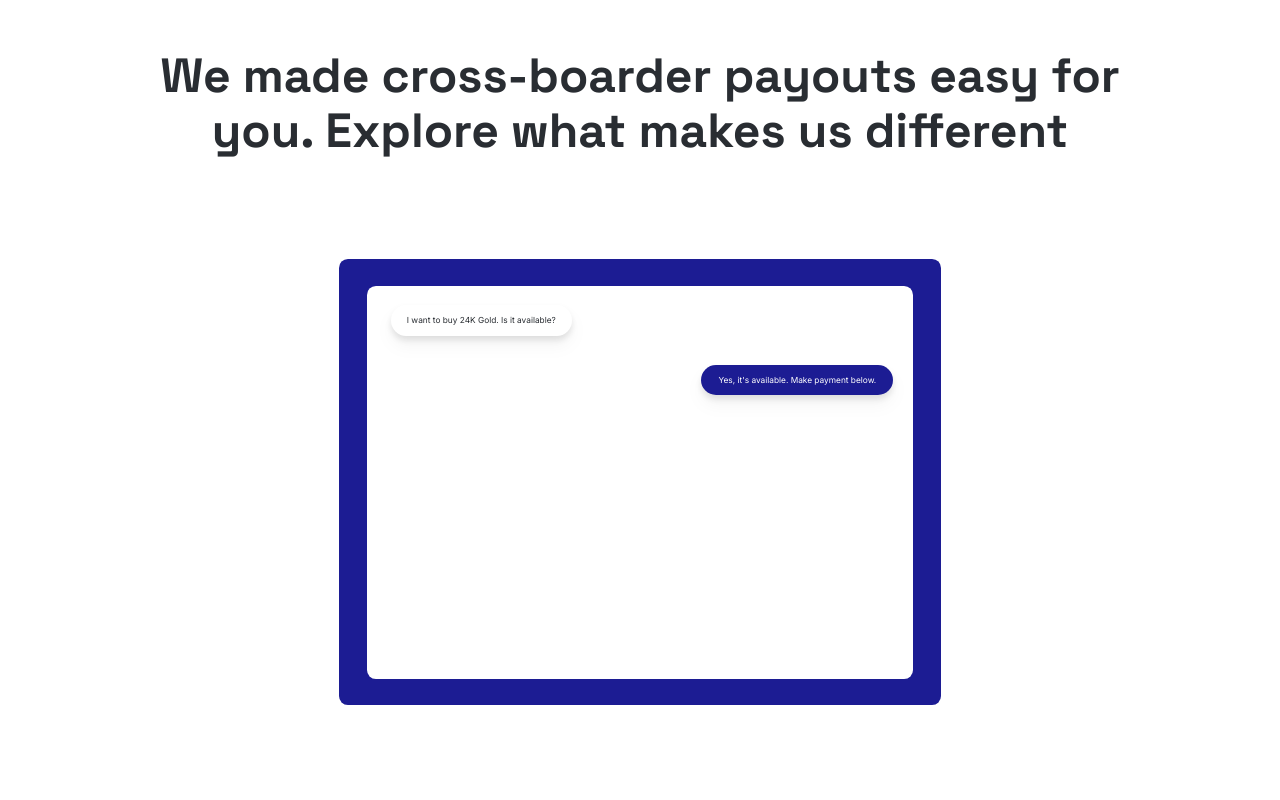
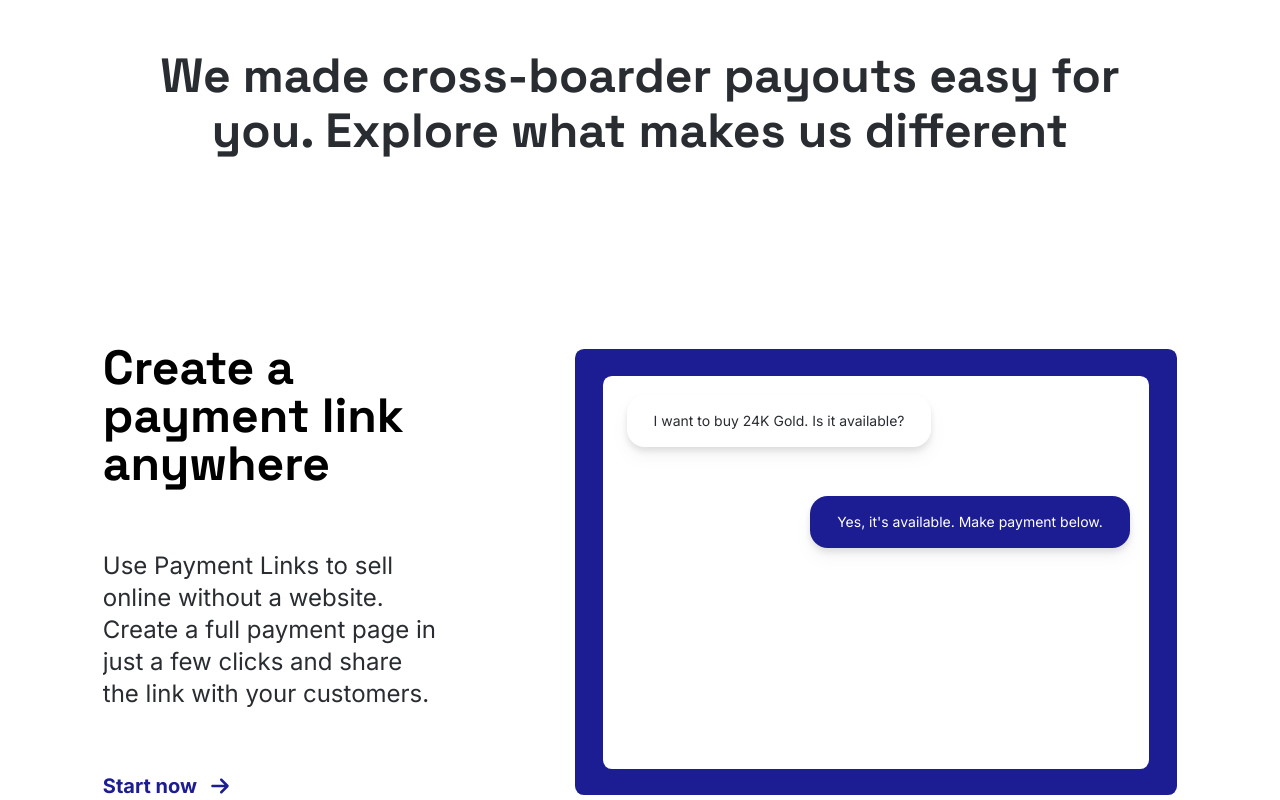
Before and after one commit to Mister-ecks/paydeal, a Next.js app: page / in a window 1280 px wide. Shown: the part 1635-2435 px from the top of the page. Before the commit the page ends 2340 px from the top, so only its background shows below. Built offline with nearby package versions, Linux system fonts and the light colour scheme.

Commit message:
added animations to payment section

```diff
--- a/src/app/globals.css
+++ b/src/app/globals.css
@@ -5,6 +5,17 @@
 @tailwind utilities;
 
 
-:root {
-    --animate-delay: 0.5s
+.image-delay {
+    --animate-delay: 1s
 }
+
+.white-text {
+    --animate-delay: 5s
+}
+.blue-text{
+    --animate-delay: 10s
+}
+
+.product {
+    --animate-duration: 4s
+}
--- a/src/components/Main/Figures/index.tsx
+++ b/src/components/Main/Figures/index.tsx
@@ -1,4 +1,7 @@
-import React from 'react'
+'use client'
+import React, { useEffect } from "react";
+import { useInView } from "react-intersection-observer";
+import "animate.css";
 
 interface FiguresProps {
     heading: string;
@@ -6,11 +9,13 @@ interface FiguresProps {
 }
 
 const Figures: React.FC<FiguresProps> = ({heading, desc}) => {
+  const { ref: mainMetricRef, inView: mainMetricInView } = useInView({triggerOnce: true});
+  useEffect(() => {}, []);
   return (
     <div>
-        <div className='mx-auto'>
-            <h1 className='py-2 md:py-6 text-center font-bold font-space text-[#892CDC] text-2xl md:text-[5.25rem] mx-[0.5rem] '>{heading}</h1>
-            <p className='text-xs text-center font-normal text-[#292D32] pt-[0.25rem] md:text-2xl md:pt-[1.25rem]'>{desc}</p>
+        <div className='mx-auto' ref={mainMetricRef}>
+            <h1 className={`py-2 md:py-6 text-center font-bold font-space text-[#892CDC] text-2xl md:text-[5.25rem] mx-[0.5rem] ${mainMetricInView ? "animate__animated animate__fadeInDown" : ''}`}>{heading}</h1>
+            <p className={`text-xs text-center font-normal text-[#292D32]  pt-[0.25rem] md:text-2xl md:pt-[1.25rem] ${mainMetricInView ? "animate__animated animate__fadeInDown" : ''}`}>{desc}</p>
         </div>
     </div>
   )
--- a/src/components/Main/Metrics/index.tsx
+++ b/src/components/Main/Metrics/index.tsx
@@ -1,20 +1,23 @@
-import React from "react";
 import Figures from "../Figures";
 
 const Metrics = () => {
+
+
   return (
+
     <div>
-      <section className="pt-[5rem] ">
-        <h1 className="font-space text-[#292D32] font-medium text-2xl text-center md:text-5xl md:font-bold">
+      <section className="pt-[5rem]">
+        <h1 className={`font-space text-[#292D32] font-medium text-2xl text-center md:text-5xl md:font-bold`}>
           High performance metrics
         </h1>
+
         <p className="text-sm text-center text-[#292D32] mt-[0.625rem] font-normal md:font-medium md:text-2xl md:mt-[1.313rem]">Get the best cross-boarder payment from us</p>
 
         {/* Cards */}
         <div className="mt-[2.5rem] md:mt-[3rem] items-center flex justify-between md:mx-[14.125rem] mx-[1.5rem]">
             <Figures heading="$150B" desc="Trading volume"/>
-            <Figures heading="500K+" desc="Successful transactions"/>
-            <Figures heading="98%" desc="Success rates"/>
+            <Figures  heading="500K+" desc="Successful transactions"/>
+            <Figures  heading="98%" desc="Success rates"/>
         </div>
       </section>
     </div>
--- a/src/components/Main/Product/index.tsx
+++ b/src/components/Main/Product/index.tsx
@@ -1,32 +1,52 @@
-import React from "react";
-
+'use client'
+import React, { useEffect } from "react";
+import { useInView } from "react-intersection-observer";
+import "animate.css"
+import Image from "next/image";
+import { FaArrowRight } from "react-icons/fa6";
 const Product = () => {
+  const { ref: paymentRef, inView: paymentInView } = useInView({triggerOnce: true});
+  const { ref: chatCardRef, inView: chatCardInView } = useInView({triggerOnce: true});
+  useEffect(() => {}, []);
   return (
     <div>
       <section className="mt-[7.5rem] mx-auto text-center md:mt-[10.75rem]">
-        <h1 className="text-2xl md:text-5xl font-medium md:font-bold font-space text-[#292D32] mx-[1.406rem] md:mx-[9.6rem] md:leading-[3.438rem]">
+        <h1 className="text-2xl md:text-5xl font-medium md:font-bold font-space text-[#292D32] mx-[1.406rem] md:mx-[9.6rem] md:leading-[3.438rem] leading-7">
           We made cross-boarder payouts easy for you. Explore what makes us
           different
         </h1>
 
-        <div className="mx-auto mt-[6.313rem] flex justify-center">
-          <div className="bg-[#1C1C93] rounded-[0.557rem] w-[22.356rem]  py-[1.003rem] px-[1.04rem] md:px-[1.75rem] md:py-[1.656rem] md:w-[37.625rem]">
+        <div className="mx-[1.572rem] md:mx-[6.425rem] mt-[6.313rem] md:mt-[11.625rem] overflow-hidden flex flex-col-reverse justify-center items-center md:flex-row md:justify-between md:items-center">
+            {/* First Text */}
+            <div ref={paymentRef} className={`mt-[4.188rem] mr-[9.106rem] md:mt-0 md:mr-[8.188rem] ${paymentInView ? "animate__animated animate__fadeInLeft" : ""}`}>
+                <h1 className={`text-left font-space font-bold  text-base md:text-5xl`}>Create a payment link anywhere</h1>
+                <p className="text-left text-[#292D32] font-normal mt-[0.938rem] text-sm md:text-2xl leading-4 md:mt-[3.875rem]">Use Payment Links to sell online without a website. Create a full payment page in just a few clicks and share the link with your customers.</p>
+                <a href=""><button className="flex text-sm md:text-xl mt-[0.938rem] md:mt-[3.875rem] text-[#1C1C93] items-center font-bold ">Start now <FaArrowRight className="font-thin ml-[0.813rem]"/></button></a>
+            </div>
+
+            {/* card */}
+          <div className={`bg-[#1C1C93] rounded-[0.557rem] w-[22.356rem]  py-[1.003rem] px-[1.04rem]  md:px-[1.75rem] md:py-[1.656rem] ${paymentInView ? "animate__animated animate__fadeInRight image-delay" : ""} md:w-[37.625rem]`}>
             {/* White chat background */}
-            <div className="bg-white w-[20.276rem] h-[14.594rem] rounded-[0.557rem] md:w-[34.125rem] md:h-[24.563rem] mx-auto my-auto ">
+            <div ref={chatCardRef} className="bg-white w-[20.276rem] h-[14.594rem] rounded-[0.557rem] md:w-[34.125rem] md:h-[24.563rem] mx-auto my-auto ">
               {/* Chat wrapper */}
-              <div className="pl-[1.5rem] pt-[1.226rem] pr-[1.228rem] pb-[1.411rem]">
+              <div className="pl-[1.5rem] pt-[1.226rem] pr-[1.228rem] ">
                 {/*White Chat div */}
-                <div className="bg-white drop-shadow-lg rounded-[1.114rem] py-[0.56rem] px-[0.957rem] max-w-[11.289rem]">
-                  <p className="text-[0.52rem] text-center text-[#292D32] font-normal">
+                <div className={`bg-white drop-shadow-lg rounded-[1.114rem] py-[0.56rem] md:py-[1rem] px-[0.957rem] md:px-[1.625rem] max-w-[11.289rem] overflow-hidden md:max-w-[19rem] ${chatCardInView ? "animate__animated animate__bounceInLeft animate__slow" : ""}`}>
+                  <p className="text-[0.52rem] md:text-sm text-center text-[#292D32] font-normal">
                     I want to buy 24K Gold. Is it available?
                   </p>
                 </div>
 
                 {/* Blue chat div */}
-                <div className="bg-[#1C1C93] drop-shadow-lg rounded-[1.114rem] py-[0.56rem] px-[0.957rem] max-w-[12rem] ml-auto mt-[1.82rem]">
-                  <p className="text-[0.52rem] text-center text-[white] font-normal">
+                <div ref={chatCardRef} className={`bg-[#1C1C93] drop-shadow-lg rounded-[1.114rem] py-[0.56rem] md:py-[1rem] px-[0.957rem] md:px-[1.625rem] max-w-[12rem] ml-auto mt-[1.82rem] md:mt-[3.063rem] md:max-w-[20rem] ${chatCardInView ? "animate__animated animate__bounceInRight animate__slower" : ""}`}>
+                  <p className="text-[0.52rem] text-center text-[white] font-normal md:text-sm">
                     Yes, it&apos;s available. Make payment below.
                   </p>
+                </div>
+
+                <div className="" ref={chatCardRef}>
+                    <Image src="/assets/images/24Kgold.svg" alt="Payment link" width={103.39} height={96.85} className={`ml-auto mt-[0.594rem] md:hidden ${chatCardInView ? "animate__animated animate__bounceInRight product" : ""}`}/>
+                    <Image src="/assets/images/Desktop24Kgold.svg" alt="Desktop Payment link" width={230} height={200} className={`ml-auto px-0 mt-[1rem] md:block hidden ${chatCardInView ? "animate__animated animate__bounceInRight product" : ""}`}/>
                 </div>
               </div>
             </div>
```
Also changed, not shown: public/assets/images/24Kgold.svg (added), public/assets/images/Desktop24Kgold.svg (added).
